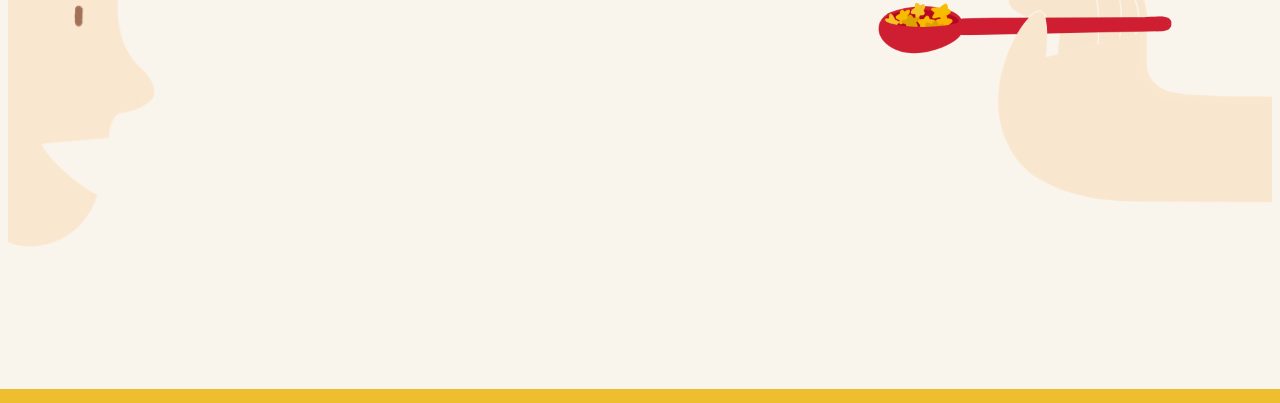
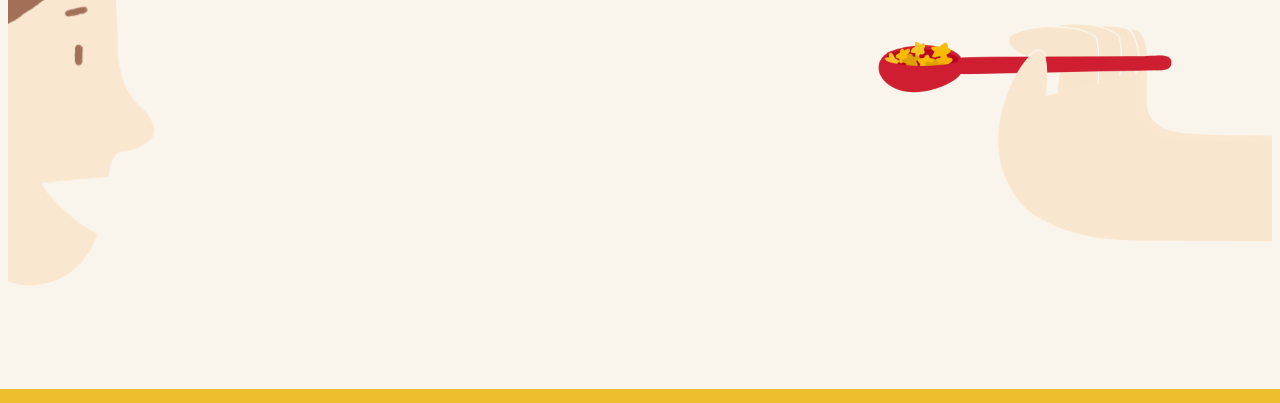
Before and after one commit to panibhengsri/4MichelinStars, a plain HTML site: page index.html in a window 1280 px wide. Shown: the part 326-729 px from the top of the page. Drawn offline with Linux system fonts and the light colour scheme; files that its build step writes are made by us from their sources; files whose address does not match are found by name.

Commit message:
Update 4starsStyle.css

```diff
--- a/4starsStyle/4starsStyle.css
+++ b/4starsStyle/4starsStyle.css
@@ -53,12 +53,9 @@ ul {
   font-family: sans-serif;
   font-size: 20px;
 }
-
-=======
 section{
   padding-bottom: 100px;
 }
->>>>>>> 95f4095229fcc4233b7a73bba5b71a125b667db6
 .dropbtn {
   background-color: #faf5ec;
   color: #eebe2f;
```
